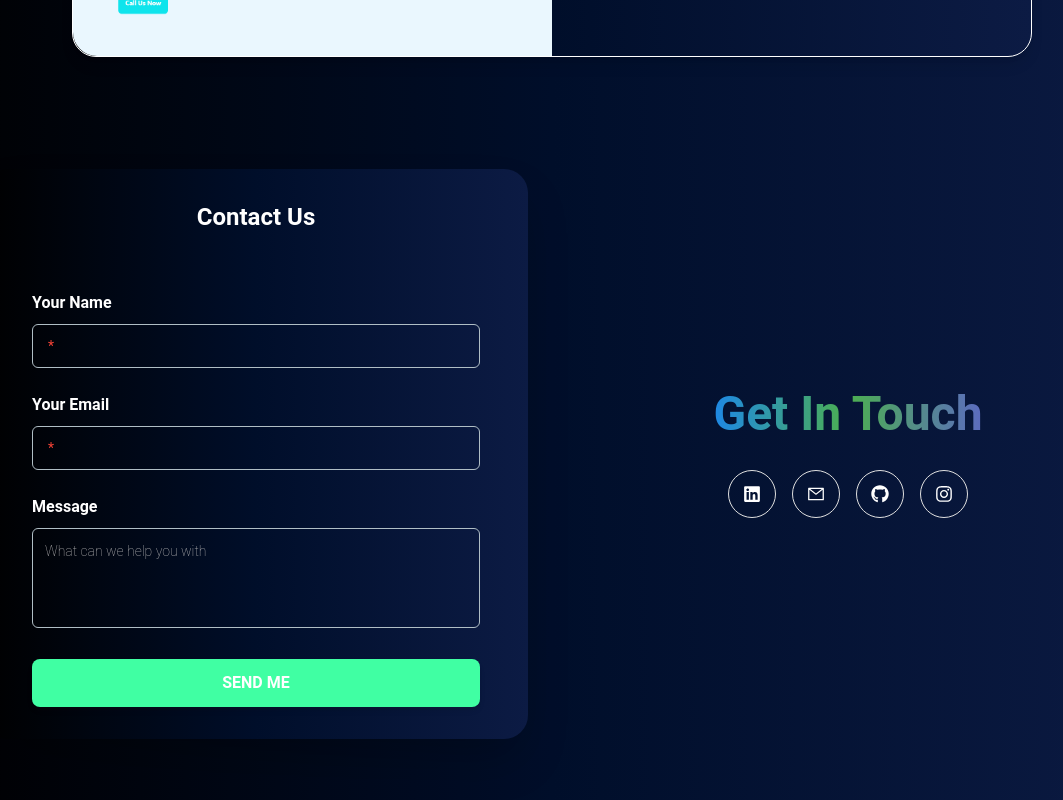
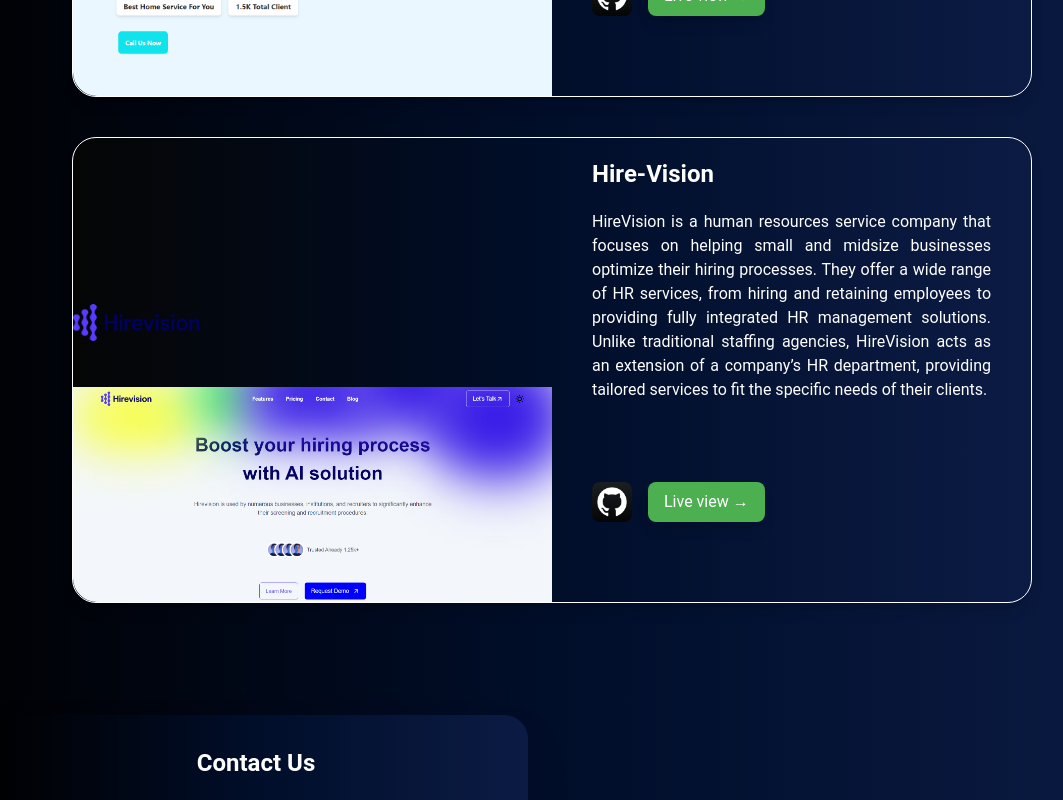
Before and after one commit to ASHAD-JAMAL/my-portfolio, a React (Vite) app: page / in a window 1280 px wide. Shown: the part 2600-3400 px from the top of the page, without its empty margins (88-1151 px from the left). Built offline with nearby package versions, Linux system fonts and the light colour scheme; the HTML template or start-up script is replaced by a standard one.

Commit message:
project added

```diff
--- a/src/components/Project.jsx
+++ b/src/components/Project.jsx
@@ -2,6 +2,8 @@
 import proImage from "../assets/skill.png";
 import ProjectBox from "./ProjectBox";
 import BridgeLogo from "../assets/bridgelogo.png";
+import hirevision from "../assets/hirevision.png";
+import hirevisionlogo from "../assets/hirevisionlogo.png";
 function Project() {
   const projects = [
     {
@@ -9,15 +11,31 @@
       title:
         "A MERN stack web application that connects users directly with skilled workers. Features include user authentication, SMTP server integration for email notifications, and real-time communication between users and workers. The app is fully responsive, providing a seamless experience across all devices.",
       logo: BridgeLogo,
-      heading:"Skills-Bridge",
+      heading: "Skills-Bridge",
+      link:"http://ashad-jamal.me/skillBridge/",
+      repolink:"https://github.com/ASHAD-JAMAL/skillBridge.git",
+    },
+    {
+      src: hirevision,
+      title:
+        "HireVision is a human resources service company that focuses on helping small and midsize businesses optimize their hiring processes. They offer a wide range of HR services, from hiring and retaining employees to providing fully integrated HR management solutions. Unlike traditional staffing agencies, HireVision acts as an extension of a company’s HR department, providing tailored services to fit the specific needs of their clients.",
+      logo: hirevisionlogo,
+      heading: "Hire-Vision",
+      link:"https://hire-vision.vercel.app/",
+      repolink:"https://github.com/ASHAD-JAMAL/HireVision.git",
     },
   ];
   return (
-    <div id="project" className="items-center justify-between md:px-20 md:pt-20">
+    <div
+      id="project"
+      className="items-center justify-between md:px-20 md:pt-20"
+    >
       <div className="first-section flex flex-col items-center md:items-start md:w-1/2">
         <div className="flex items-center gap-4  pt-10">
           <hr className="w-32 h-2 text-white font-bold hidden md:block" />
-          <h4 className="text-[#40ffa3] font-bold md:text-lg text-3xl">Projects</h4>
+          <h4 className="text-[#40ffa3] font-bold md:text-lg text-3xl">
+            Projects
+          </h4>
         </div>
       </div>
       <div className="second-section py-10">
@@ -28,6 +46,8 @@
             title={project.title}
             heading={project.heading}
             logo={project.logo}
+            link={project.link}
+            repolink={project.repolink}
           />
         ))}
       </div>
--- a/src/components/ProjectBox.jsx
+++ b/src/components/ProjectBox.jsx
@@ -2,9 +2,9 @@
 import { Avatar } from "@material-tailwind/react";
 import github from "../assets/github.png";
 
-function ProjectBox({ src, title, heading, logo }) {
+function ProjectBox({ src, title, heading, logo,link,repolink }) {
   return (
-    <div className="px-5 md:px-10 lg:px-20">
+    <div className="px-5 md:px-10 lg:px-20 mt-10">
       <div className="flex flex-col lg:flex-row bg-gradient-to-r from-[#050505] via-[#000e2a] to-[#0c1b44] border border-white/100 rounded-3xl shadow-lg items-end">
         {/* Right Section (Image) */}
         <div className="w-full lg:w-1/2">
@@ -33,7 +33,7 @@
 
           {/* GitHub and Live View Button */}
           <div className="flex space-x-4 items-center mt-10 mb-5 lg:my-20 cursor-pointer">
-            <a href="https://github.com/ASHAD-JAMAL">
+            <a href={repolink}>
               <Avatar
                 src={github}
                 alt="GitHub Avatar"
@@ -42,7 +42,7 @@
               />
             </a>
             <a
-              href="https://ashad-jamal.github.io/skillBridge/"
+              href={link}
               className="text-white bg-green-500 px-4 py-2 rounded-lg shadow-lg hover:bg-green-400 transition duration-300"
             >
               Live view →
```
Also changed, not shown: src/assets/hirevision.png (added), src/assets/hirevisionlogo.png (added).
